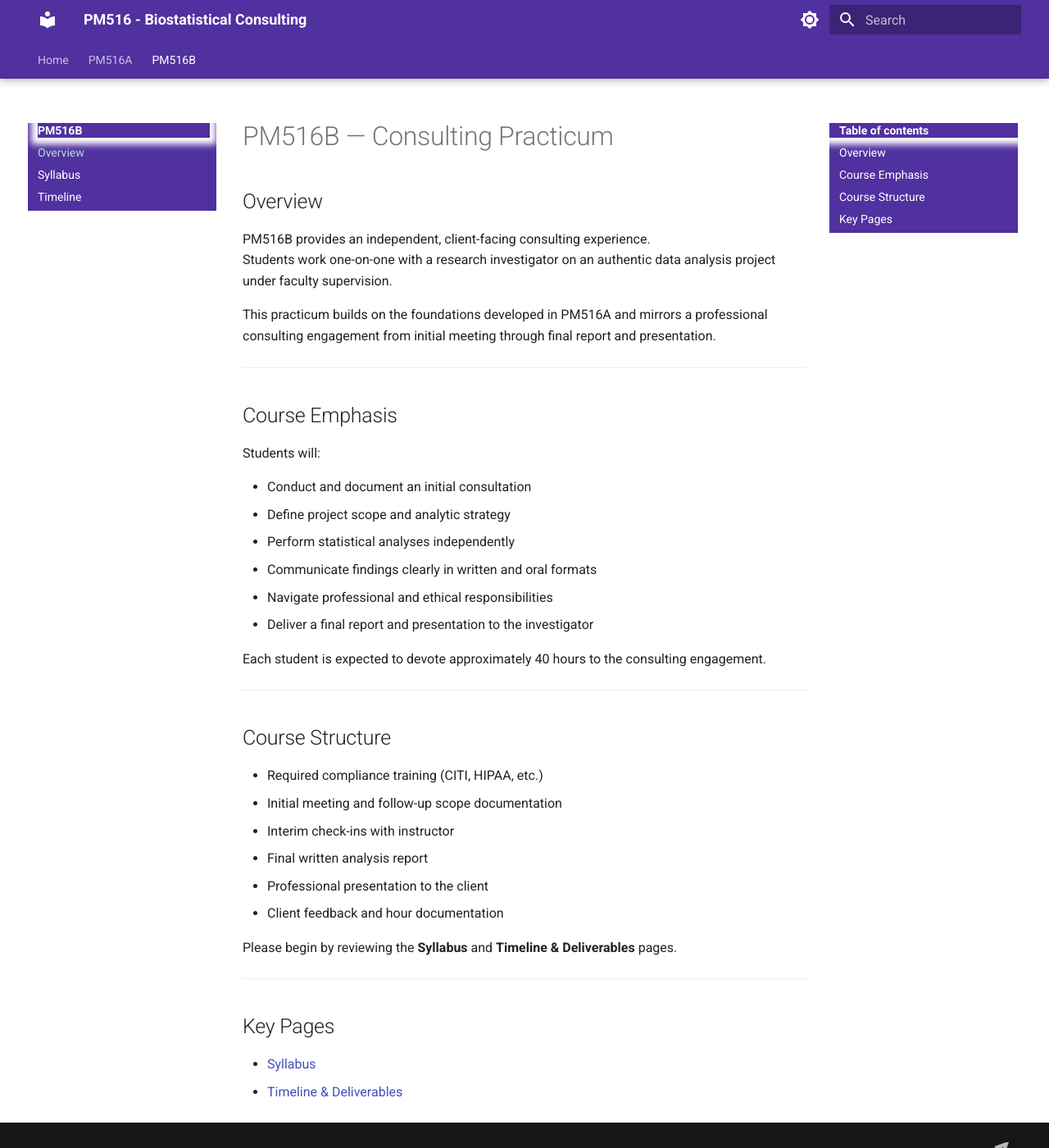
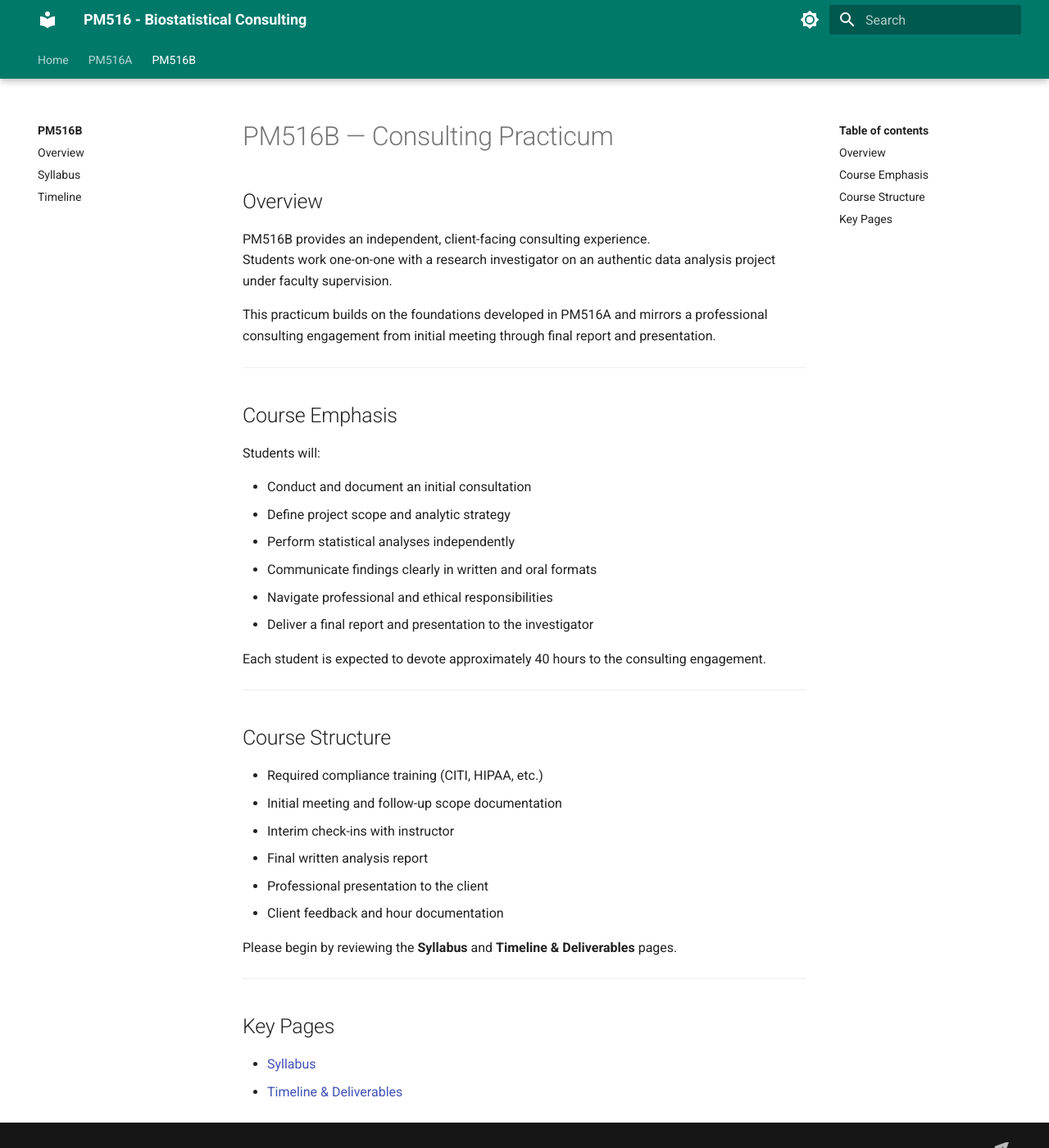
Before and after one commit to USCbiostats/PM516, an MkDocs documentation site: the page built from docs/pm516b/index.md, in a window 1280 px wide and 1400 px high. Shown: the whole window at 82% size. Built offline with MkDocs 1.6.1 and Material for MkDocs 9.7.7, drawn with Linux system fonts in a browser that asks for light colours; comment, search, counter and statistics services are not loaded.

Commit message:
Update section-colors.css

```diff
--- a/docs/css/section-colors.css
+++ b/docs/css/section-colors.css
@@ -1,71 +1,79 @@
-/* section-colors.css — extended to include the second-level nav/tabs */
+/* section-colors.css — target top header / top tabs only; do not recolor sidebars */
 
-/* PM516A: indigo/blue */
-.pm516a .md-header,
-.pm516a .md-top,
-.pm516a .md-top-nav,
-.pm516a .md-header__inner,
-.pm516a .md-tabs,                 /* tab container */
-.pm516a .md-tabs__list,           /* list of tabs */
-.pm516a .md-tabs__link,           /* each tab link */
-.pm516a .md-nav,                  /* side or top nav */
-.pm516a .md-nav__link,            /* nav links */
-.pm516a .md-nav__title,           /* nav title text */
-.pm516a .md-header-nav,           /* some versions use this */
-.pm516a .md-top-nav__inner {      /* container inner */
-  background-color: #30399f !important; /* indigo 700 */
-  color: white !important;
+/* --- PM516A: top header + top/tab nav --- */
+.pm516a
+  /* top header area */
+  .md-header,
+  .md-header__inner,
+  .md-top,
+  .md-top-nav,
+  .md-top-nav__inner,
+  .md-tabs,
+  .md-tabs__list,
+  .md-tabs__link {
+    background-color: #303f9f !important; /* indigo 700 */
+    color: white !important;
+  }
+
+/* active / hover style for top/tab nav links only */
+.pm516a .md-top-nav__inner .md-nav__link--active,
+.pm516a .md-tabs__link--active,
+.pm516a .md-top-nav__inner .md-nav__link:hover,
+.pm516a .md-tabs__link:hover {
+  color: #c5cae9 !important;
 }
 
-/* Make sure active / hover states are readable */
-.pm516a .md-nav__link--active,
-.pm516a .md-tabs__link--active,
-.pm516a .md-nav__link:hover,
-.pm516a .md-tabs__link:hover {
-  color: #c5cae9 !important; /* lighter indigo for contrast */
+/* Keep sidebars / content surfaces using theme defaults (do not inherit pm516a color) */
+.pm516a .md-sidebar,
+.pm516a .md-nav,
+.pm516a .md-nav__link,
+.pm516a .md-nav__title,
+.pm516a .md-main__inner,
+.pm516a .md-content {
+  background-color: var(--md-default-background) !important;
+  color: var(--md-default-text) !important;
 }
 
-/* PM516B: teal/green */
-.pm516b .md-header,
-.pm516b .md-top,
-.pm516b .md-top-nav,
-.pm516b .md-header__inner,
-.pm516b .md-tabs,
-.pm516b .md-tabs__list,
-.pm516b .md-tabs__link,
-.pm516b .md-nav,
-.pm516b .md-nav__link,
-.pm516b .md-nav__title,
-.pm516b .md-header-nav,
-.pm516b .md-top-nav__inner {
-  background-color: #51309f !important; /* teal 700 */
-  color: white !important;
-}
+/* --- PM516B: top header + top/tab nav --- */
+.pm516b
+  .md-header,
+  .md-header__inner,
+  .md-top,
+  .md-top-nav,
+  .md-top-nav__inner,
+  .md-tabs,
+  .md-tabs__list,
+  .md-tabs__link {
+    background-color: #00796b !important; /* teal 700 */
+    color: white !important;
+  }
 
-.pm516b .md-nav__link--active,
+.pm516b .md-top-nav__inner .md-nav__link--active,
 .pm516b .md-tabs__link--active,
-.pm516b .md-nav__link:hover,
+.pm516b .md-top-nav__inner .md-nav__link:hover,
 .pm516b .md-tabs__link:hover {
   color: #b2dfdb !important;
 }
 
-/* If you use the "navigation.tabs.sticky" feature, the .md-tabs element sometimes becomes position:sticky.
-   The background can get lost if the element is transparent; forcing a background helps keep it visible. */
-.pm516a .md-tabs,
-.pm516b .md-tabs {
-  background-clip: padding-box !important;
-  -webkit-backdrop-filter: none !important; /* avoid blur behind */
+/* Keep sidebars / content surfaces using theme defaults for PM516B too */
+.pm516b .md-sidebar,
+.pm516b .md-nav,
+.pm516b .md-nav__link,
+.pm516b .md-nav__title,
+.pm516b .md-main__inner,
+.pm516b .md-content {
+  background-color: var(--md-default-background) !important;
+  color: var(--md-default-text) !important;
 }
 
-/* Dark-mode adjustments (Material toggles a class on <body> or <html> such as .md-color-scheme--slate).
-   These keep the hue similar but adjust brightness for dark backgrounds. */
+/* Dark-mode adjustments (optional): slightly darker header shades */
 .md-color-scheme--slate .pm516a .md-header,
 .md-color-scheme--slate .pm516a .md-top-nav,
 .md-color-scheme--slate .pm516a .md-tabs {
-  background-color: rgb(34, 44, 124) !important; /* slightly darker indigo for dark mode */
+  background-color: #283593 !important; /* darker indigo */
 }
 .md-color-scheme--slate .pm516b .md-header,
 .md-color-scheme--slate .pm516b .md-top-nav,
 .md-color-scheme--slate .pm516b .md-tabs {
-  background-color: #422781 !important; /* slightly darker teal */
+  background-color: #00695c !important; /* darker teal */
 }
```
